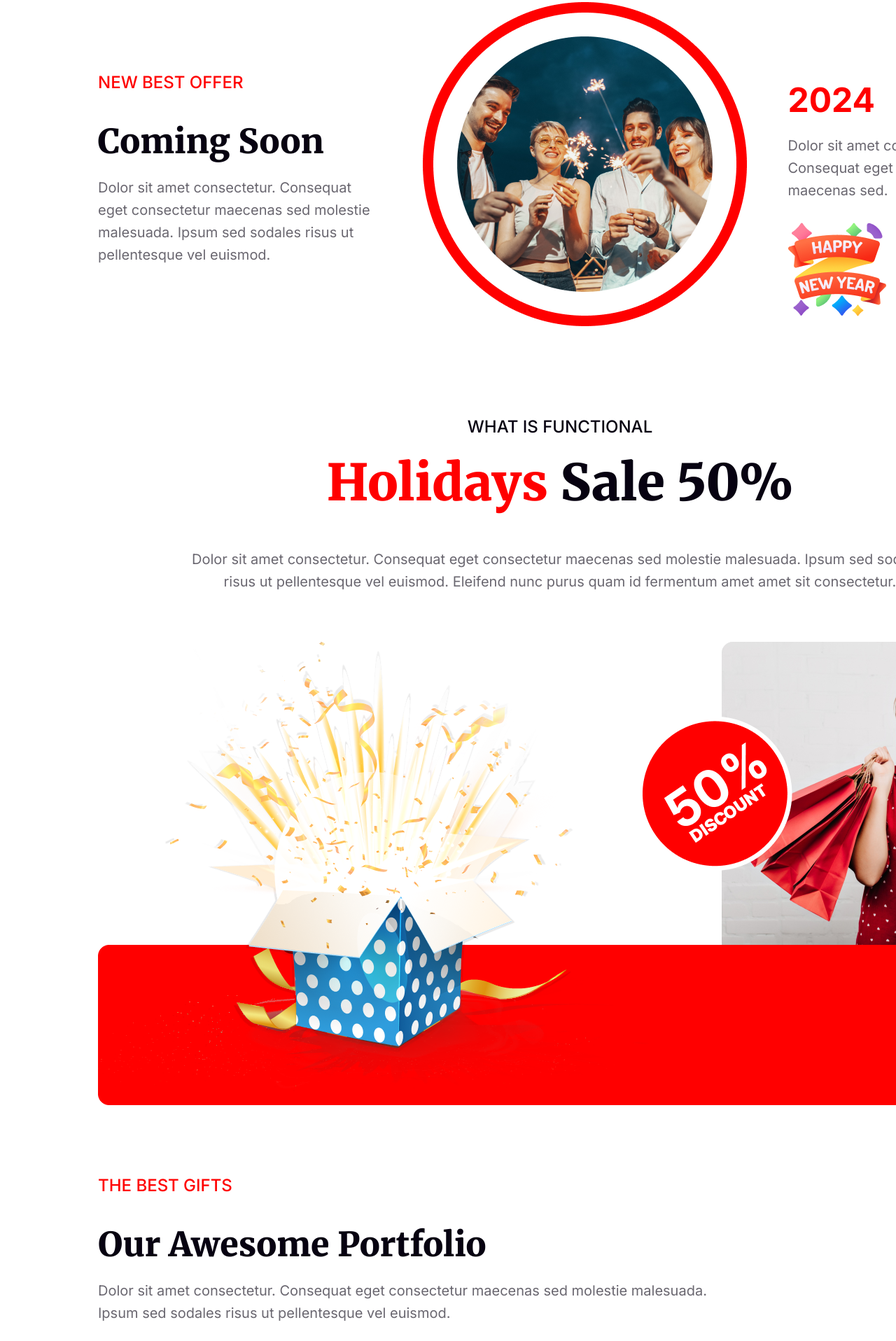
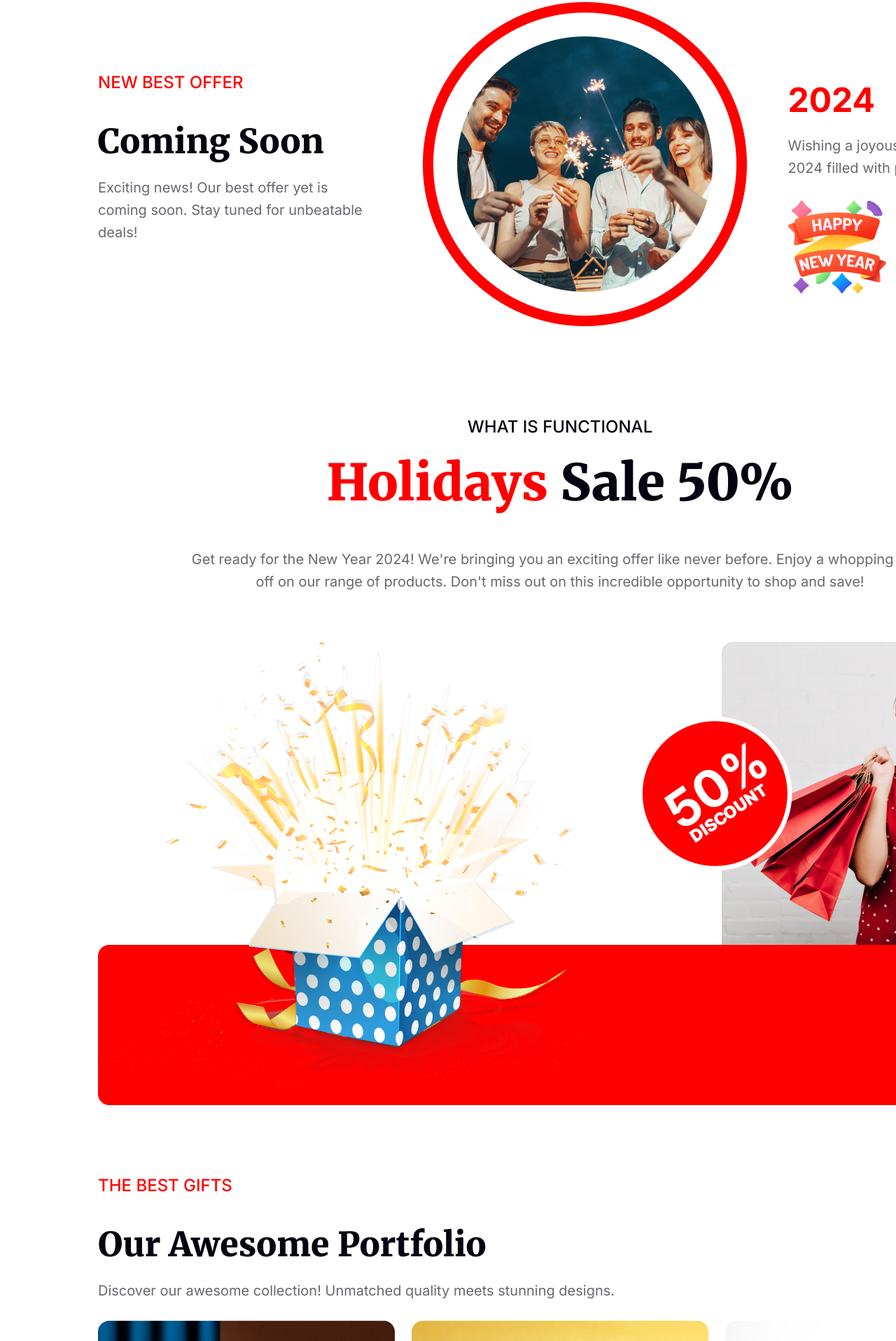
Before and after one commit to Mahadi855/Assignment01_NewYear, a plain HTML site: page index.html in a window 1280 px wide. Shown: the part 2955-4871 px from the top of the page at 70% size. Drawn offline with Linux system fonts and the light colour scheme.

Commit message:
changed texts

```diff
--- a/index.html
+++ b/index.html
@@ -81,8 +81,8 @@
                 <h3 class="block4h3">NEW BEST OFFER</h3>
                 <h2 class="block4h2">Coming Soon</h2>
                 <h4 class="block4h4">
-                    Dolor sit amet consectetur. Consequat eget consectetur maecenas sed molestie malesuada. Ipsum sed
-                    sodales risus ut pellentesque vel euismod.
+                    Exciting news! Our best offer yet is coming soon. Stay tuned for unbeatable deals!
+
                 </h4>
             </div>
             <div class="colom">
@@ -92,7 +92,7 @@
                 <div style="width: 276px; margin: auto;">
                     <h3 class="block4h1">2024</h3>
                     <h4 class="block4h4">
-                        Dolor sit amet consectetur. Consequat eget consectetur maecenas sed.
+                        Wishing a joyous New Year 2024 filled with prosperity!
                     </h4>
                     <img src="images/Group 96.png" alt="">
                 </div>
@@ -105,9 +105,7 @@
                 <span class="block3red">Holidays</span> Sale 50%
             </h1>
             <h4 class="block4h4">
-                Dolor sit amet consectetur. Consequat eget consectetur maecenas sed
-                molestie malesuada. Ipsum sed sodales risus ut pellentesque vel euismod. Eleifend nunc purus quam id
-                fermentum amet amet sit consectetur.
+                Get ready for the New Year 2024! We're bringing you an exciting offer like never before. Enjoy a whopping 50% off on our range of products. Don't miss out on this incredible opportunity to shop and save!
             </h4>
 
         </div>
@@ -135,8 +133,7 @@
                 <h3 class="block4h3">THE BEST GIFTS</h3>
                 <h2 class="block4h2">Our Awesome Portfolio</h2>
                 <h4 class="block4h4">
-                    Dolor sit amet consectetur. Consequat eget consectetur maecenas sed molestie malesuada.<br>Ipsum sed
-                    sodales risus ut pellentesque vel euismod.
+                    Discover our awesome collection! Unmatched quality meets stunning designs.
                 </h4>
             </div>
             <div class="b7_container">
@@ -157,8 +154,7 @@
             <img src="images/Group 61.png" alt="">
             <h2 class="block4h2">Subscribe Newsletter</h2>
             <h4 class="block4h4">
-                Dolor sit amet consectetur. Consequat eget consectetur maecenas sed molestie malesuada.<br> Ipsum sed
-                sodales risus ut pellentesque vel euismod.
+                Join our newsletter for the latest updates and exclusive deals!
             </h4>
 
             <form action="">
```
